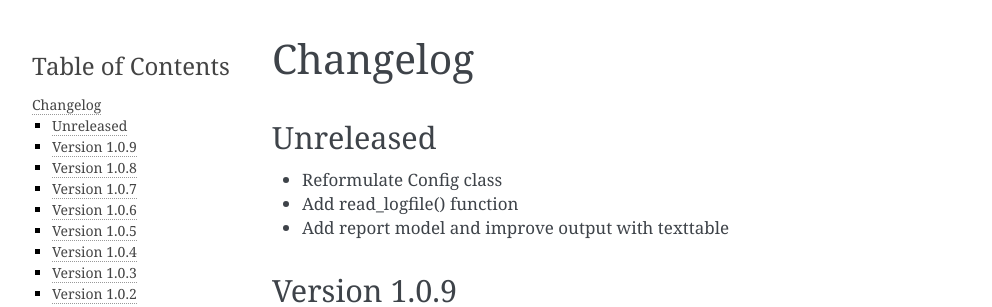
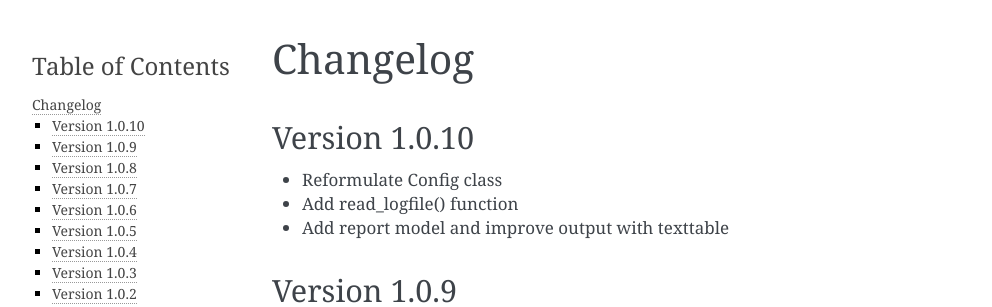
Before and after one commit to dbaio/loganom, a Sphinx documentation site: the page built from docs/changelog.rst, in a window 1280 px wide. Shown: the top 307 px of the page, without its empty margins (148-1140 px from the left). Built offline with Sphinx 7.4.7, drawn with Linux system fonts in a browser that asks for light colours.

Commit message:
Update to 1.0.10

```diff
--- a/docs/changelog.rst
+++ b/docs/changelog.rst
@@ -1,9 +1,8 @@
 Changelog
 =========
 
-
-Unreleased
-----------
+Version 1.0.10
+--------------
 
 * Reformulate Config class
 * Add read_logfile() function
--- a/docs/conf.py
+++ b/docs/conf.py
@@ -22,7 +22,7 @@ copyright = '2020, Danilo G. Baio'
 author = 'Danilo G. Baio'
 
 # The full version, including alpha/beta/rc tags
-release = '1.0.9'
+release = '1.0.10'
 
 
 # -- General configuration ---------------------------------------------------
--- a/setup.py
+++ b/setup.py
@@ -7,7 +7,7 @@ with open("README.rst", "r") as fh:
 
 setup(
     name="loganom",
-    version="1.0.9",
+    version="1.0.10",
     author="Danilo G. Baio",
     author_email="dbaio@bsd.com.br",
     description="Log analyzer to discover anomalies",
@@ -26,7 +26,8 @@ setup(
     install_requires=[
         'dnspython',
         'requests',
-        'marrow.mailer'
+        'marrow.mailer',
+        'texttable'
     ],
     classifiers=[
         "Programming Language :: Python :: 3",
```
